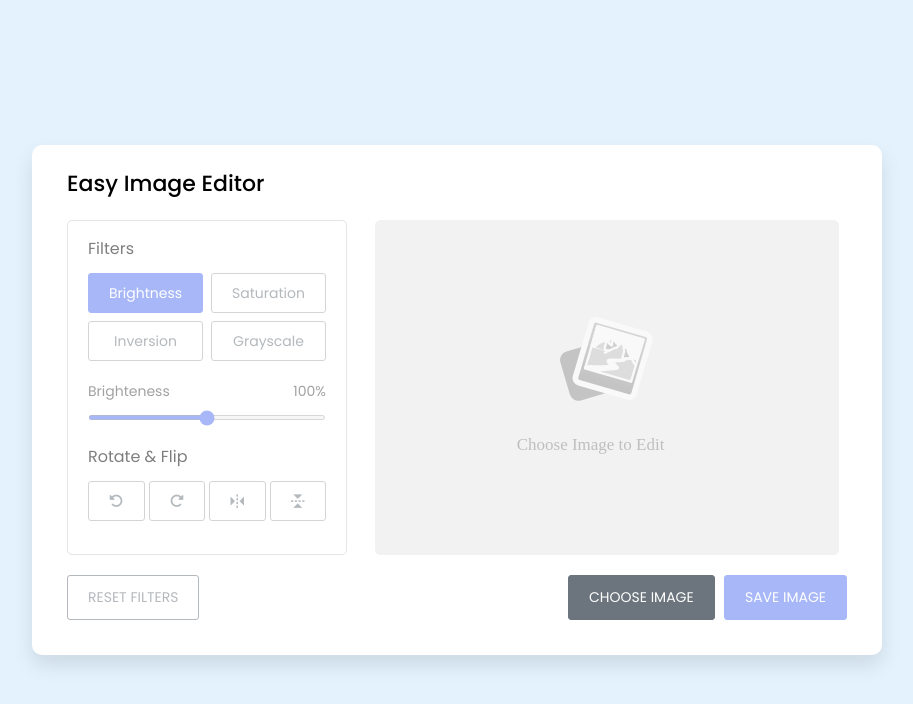
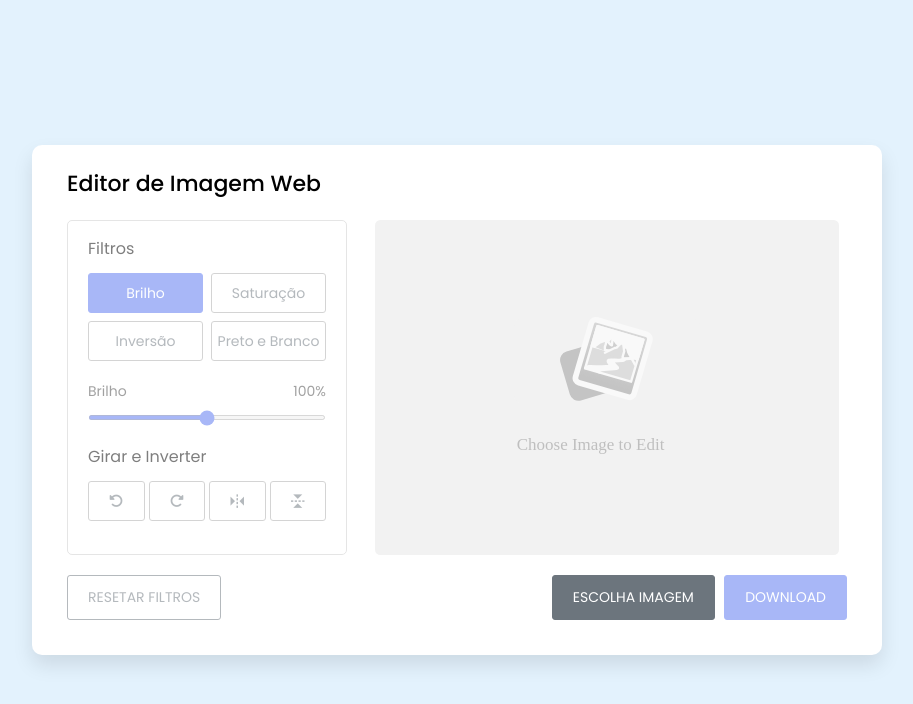
Before and after one commit to EricSantosdm/Editor-de-imagem-Javascript, a plain HTML site: page index.html in a window 1280 px wide. Shown: the whole page, without its empty margins (183-1096 px from the left). Drawn offline with nearby package versions, Linux system fonts and the light colour scheme.

Commit message:
Tradução básica

```diff
--- a/index.html
+++ b/index.html
@@ -1,9 +1,8 @@
 <!DOCTYPE html>
-<!-- Coding By CodingNepal - youtube.com/codingnepal -->
-<html lang="en" dir="ltr">
+<html lang="pt-br" dir="ltr">
   <head>
     <meta charset="utf-8">
-    <title>Image Editor JavaScript | CodingNepal</title>
+    <title>Editor de Imagem Web</title>
     <link rel="stylesheet" href="style.css">
     <meta name="viewport" content="width=device-width, initial-scale=1.0">
     <link rel="stylesheet" href="https://unpkg.com/boxicons@2.1.2/css/boxicons.min.css">
@@ -11,27 +10,27 @@
   </head>
   <body>
     <div class="container disable">
-        <h2>Easy Image Editor</h2>
+        <h2>Editor de Imagem Web</h2>
         <div class="wrapper">
             <div class="editor-panel">
                 <div class="filter">
-                    <label class="title">Filters</label>
+                    <label class="title">Filtros</label>
                     <div class="options">
-                        <button id="brightness" class="active">Brightness</button>
-                        <button id="saturation">Saturation</button>
-                        <button id="inversion">Inversion</button>
-                        <button id="grayscale">Grayscale</button>
+                        <button id="brightness" class="active">Brilho</button>
+                        <button id="saturation">Saturação</button>
+                        <button id="inversion">Inversão</button>
+                        <button id="grayscale">Preto e Branco</button>
                     </div>
                     <div class="slider">
                         <div class="filter-info">
-                            <p class="name">Brighteness</p>
+                            <p class="name">Brilho</p>
                             <p class="value">100%</p>
                         </div>
                         <input type="range" value="100" min="0" max="200">
                     </div>
                 </div>
                 <div class="rotate">
-                    <label class="title">Rotate & Flip</label>
+                    <label class="title">Girar e Inverter</label>
                     <div class="options">
                         <button id="left"><i class="fa-solid fa-rotate-left"></i></button>
                         <button id="right"><i class="fa-solid fa-rotate-right"></i></button>
@@ -45,11 +44,11 @@
             </div>
         </div>
         <div class="controls">
-            <button class="reset-filter">Reset Filters</button>
+            <button class="reset-filter">Resetar Filtros</button>
             <div class="row">
                 <input type="file" class="file-input" accept="image/*" hidden>
-                <button class="choose-img">Choose Image</button>
-                <button class="save-img">Save Image</button>
+                <button class="choose-img">Escolha Imagem</button>
+                <button class="save-img">Download</button>
             </div>
         </div>
     </div>
```
